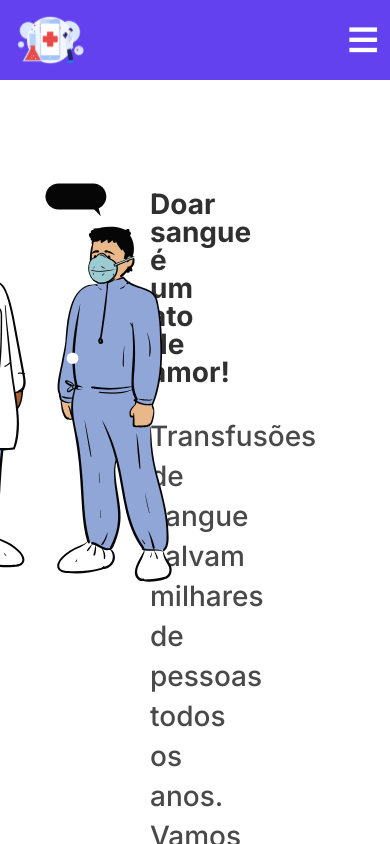
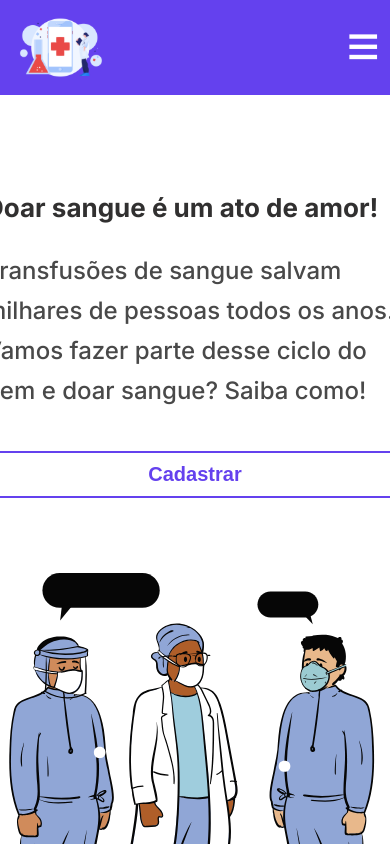
Before and after one commit to viniciusOLN/blood_bank, a React (Vite) app: page / in a window 390 px wide. Shown: the top 844 px of the page. Built offline with nearby package versions, Linux system fonts and the light colour scheme.

Commit message:
fixing responsivity

```diff
--- a/src/components/navbar/NavBar.jsx
+++ b/src/components/navbar/NavBar.jsx
@@ -1,4 +1,4 @@
-import { NavbarDiv, LinksDiv } from "./styled"
+import { NavbarDiv, LinksDiv, DivRowUtils } from "./styled"
 import navbarIcon from '../../assets/images/navbar-icon.svg';
 import { Link } from "react-router-dom";
 import { renderModal } from "../../utils/modalUtils";
@@ -19,9 +19,12 @@ function NavBar(props){
 
     return(
         <NavbarDiv>
-            <a href='/' id='logo'>
-                <img src={navbarIcon} alt="Blood Bank Logo System" title='Sistema de coleta de sangue'/>
-            </a>
+            <DivRowUtils>
+                <a href='/' id='logo'>
+                    <img src={navbarIcon} alt="Blood Bank Logo System" title='Sistema de coleta de sangue'/>
+                </a>
+                <i className={ !menuIsOpen ? 'ri-menu-line' : 'ri-close-line' }   onClick={ handleOpenMenu }></i>
+            </DivRowUtils>
             <LinksDiv modalOpen = { menuIsOpen } >
                 <Link to='/'>
                     Como doar?
@@ -34,7 +37,7 @@ function NavBar(props){
                 </Link>
                 <button onClick={ handleLogin }>Login</button>
             </LinksDiv>
-            <i className="ri-menu-line burguer" onClick={ handleOpenMenu }></i>
+
         </NavbarDiv>
     );
 }
--- a/src/components/navbar/styled.js
+++ b/src/components/navbar/styled.js
@@ -1,4 +1,6 @@
 import styled from  'styled-components';
+
+const TABLET_AND_PHONE_SIZE = 1060;
 
 export const NavbarDiv = styled.div`
     height: 90px;
@@ -8,19 +10,17 @@ export const NavbarDiv = styled.div`
     justify-content: space-evenly;
     font-weight: bold;
 
-    @media (max-width: 890px) {
+    @media (max-width: ${TABLET_AND_PHONE_SIZE}px) {
         height: auto;
+        flex-direction: column;
+        align-items: start;
         justify-content: space-between;
         padding: 10px;
     }
 
     #logo{
-        width: 8%;
+        width: 100px;
         height: auto;
-
-        @media (max-width: 1220px) {
-            width: 80px;
-        }
     }
 
     a > img{
@@ -47,13 +47,14 @@ export const NavbarDiv = styled.div`
         }
     }
 
-    & .burguer{
+    i{
         color: var(--title-white);
         font-size: 35px;
         cursor: pointer;
         display: none;
+        margin-top: 20px;
 
-        @media (max-width: 890px){
+        @media (max-width: ${TABLET_AND_PHONE_SIZE}px){
             display: block;
         }
     }
@@ -76,11 +77,22 @@ export const LinksDiv = styled.div`
         }
     }
 
-    @media (max-width: 890px) {
+    @media (max-width: ${TABLET_AND_PHONE_SIZE}px) {
         flex-direction: column;
+        align-items: end;
+        margin: 20px 0px;
+        width: 100%;
         display: ${(props)=> props.modalOpen ? 'flex' : 'none'};
         a{
             margin-bottom: 20px;
         }
     }
 `
+
+export const DivRowUtils = styled.div`
+    @media (max-width: ${TABLET_AND_PHONE_SIZE}px) {
+        width: 100%;
+        display: flex;
+        justify-content: space-between;
+    }
+`
--- a/src/components/presentation/Presentation.jsx
+++ b/src/components/presentation/Presentation.jsx
@@ -1,4 +1,4 @@
-import { DivPresentation, TitlePresentation, TextPresentation, DivContent, DivButton, DivWave } from './styled'
+import { DivPresentation, TitlePresentation, TextPresentation, DivContent, DivButton, DivWave, DivUtils } from './styled'
 import imagePresentation from '../../assets/images/image-presentation.svg'
 import waveUp from '../../assets/images/wave-up.svg'
 import ButtonDefault from '../../components/button/Buton'
@@ -14,6 +14,7 @@ function Presentation(){
   return (
     <>
       <DivPresentation>
+				<DivUtils>
 					<DivContent>
 						<TitlePresentation>Doar sangue é um ato de amor!</TitlePresentation>
 						<TextPresentation>
@@ -24,9 +25,8 @@ function Presentation(){
 							<ButtonDefault title='Cadastrar' theme='default' onClick={handleCreateAccount} />
 						</DivButton>
 					</DivContent>
-				<DivContent>
 					<img src={imagePresentation} alt="Doe sangue!" title="Doe sangue!"/>
-				</DivContent>
+				</DivUtils>
     	</DivPresentation>
 			<DivWave>
 			<img src={waveUp} />
--- a/src/components/presentation/styled.js
+++ b/src/components/presentation/styled.js
@@ -1,24 +1,57 @@
 import styled from 'styled-components'
 
+const TABLET_SIZE = 1210;
+const PHONE_SIZE = 1052;
+const SMALL_SIZE = 945;
+
 const DivPresentation = styled.div`
-  width: 100%;
-  padding: 10px 150px 0px 150px;
   display: flex;
+  justify-content: center;
+  align-items: center;
 `
 
 const DivContent = styled.div`
-  width: 50%;
+  width: auto;
   display: flex;
   flex-direction: column;
   justify-content: start;
 
-  img{
-    align-self: end;
+  @media (max-width: ${SMALL_SIZE}px){
+    width: 100%;
+    flex-direction: column;
+    justif-content:center;
+    align-items: start;
+    padding: 0px 20px;
+
+    img{
+      width: 80%;
+    }
+  }
+
+  @media (max-width: ${TABLET_SIZE}px){
+    h2{
+      font-size: 26px;
+    }
+
+    p{
+      font-size: 24px;
+      width: 100%;
+    }
   }
 `
 
 const DivButton = styled.div`
   width: 30%;
+
+  @media (max-width: ${PHONE_SIZE}px){
+    width: 40%;
+   }
+
+  @media (max-width: ${SMALL_SIZE}px){
+   width: 100%;
+  }
+
+
 `
 
 const TitlePresentation = styled.h2`
@@ -46,4 +79,30 @@ const DivWave = styled.div`
   }
 `
 
-export { DivPresentation, TitlePresentation, TextPresentation, DivContent, DivButton, DivWave }
+const DivUtils = styled.div`
+  display: flex;
+  width: 1130px;
+
+  img{
+    align-self: center;
+    width: auto;
+  }
+
+  @media (max-width: ${TABLET_SIZE}px){
+    width: 1000px;
+  }
+
+  @media (max-width: ${PHONE_SIZE}px){
+    width: 900px;
+  }
+
+  @media (max-width: ${SMALL_SIZE}px){
+    width: 500px;
+    flex-direction: column;
+    justif-content:center;
+    align-items: center;
+    padding: 0px 20px;
+  }
+`
+
+export { DivPresentation, TitlePresentation, TextPresentation, DivContent, DivButton, DivWave, DivUtils }
```
Lines whose indentation alone changed are shown as unchanged.
